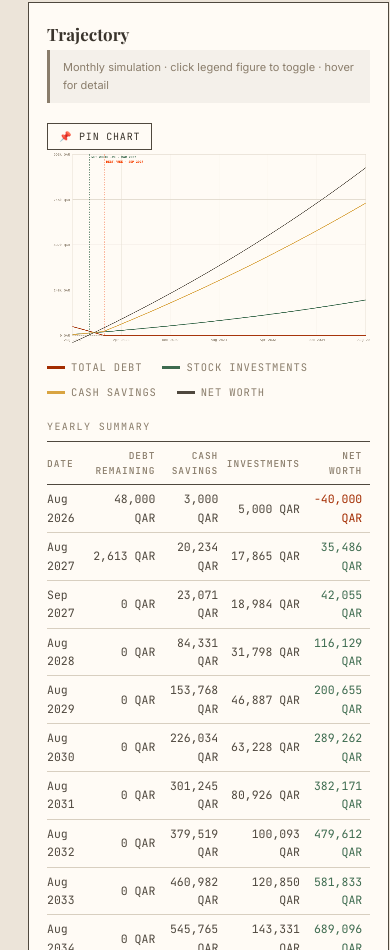
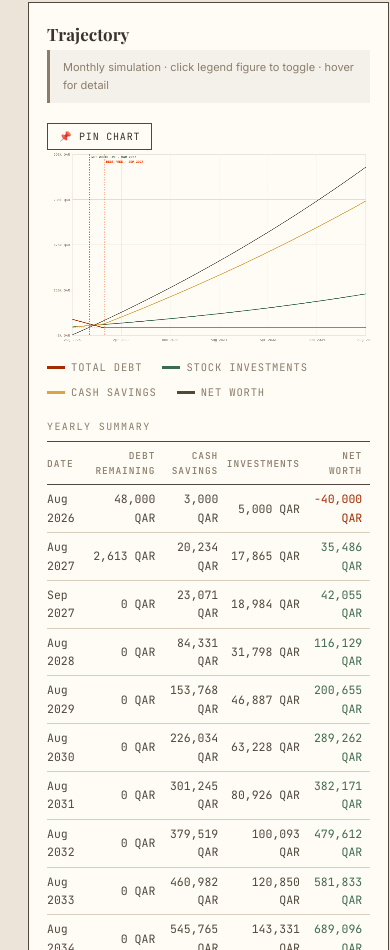
Before and after one commit to YahyaChaker/YahyaChaker.github.io, a plain HTML site: page index.html in a window 390 px wide. Shown: the part 3568-4518 px from the top of the page. Drawn offline with nearby package versions, Linux system fonts and the light colour scheme; no server answers; a web font is replaced by a local one.

Commit message:
Trajectory chart: support negative Y-range, shrink pinned panel on mobile
Screenshot-driven review of the chart work found two real gaps:
the Y-axis only ever spanned 0..max, so a series running deeply
negative (e.g. cash savings during a monthly deficit) drew below
the visible canvas and simply vanished — exactly the case where
seeing the trend matters most. Y() now scales across the full
min..max range, with the zero gridline redrawn only when the range
actually crosses it. Also found the pinned chart covered nearly
the whole viewport on mobile, blocking the input fields it's meant
to be pinned alongside; capped it to 65vh with a tighter width on
narrow screens.

```diff
--- a/index.html
+++ b/index.html
@@ -122,6 +122,10 @@
     box-shadow:0 10px 34px rgba(58,52,44,.35);
   }
   .chartbox.is-pinned .yrtable{display:none}
+  @media(max-width:640px){
+    .chartbox.is-pinned{max-height:65vh;top:10px;right:8px;width:88vw}
+    .chartbox.is-pinned .note{display:none}
+  }
   .chart-placeholder{display:none}
   .pin-stats{display:none;gap:10px;flex-wrap:wrap;margin:10px 0 2px}
   .chartbox.is-pinned .pin-stats{display:flex}
@@ -598,24 +602,34 @@
     var W=cv.width, H=cv.height;
     ctx.clearRect(0,0,W,H);
     var s=res.series, n=s.length;
-    var maxV=1;
-    s.forEach(function(p){ maxV=Math.max(maxV, p.debt, p.inv, p.cash, Math.abs(p.inv+p.cash-p.debt)); });
+    // range covers the lowest excursion too (e.g. cash running negative during a shortfall) —
+    // otherwise those stretches draw below the axis and vanish off-canvas.
+    var maxV=1, minV=0;
+    s.forEach(function(p){
+      var nw=p.inv+p.cash-p.debt;
+      maxV=Math.max(maxV, p.debt, p.inv, p.cash, nw);
+      minV=Math.min(minV, p.debt, p.inv, p.cash, nw);
+    });
     maxV*=1.08;
+    if(minV<0) minV*=1.08;
+    var span=(maxV-minV)||1;
 
     var padL=82, padR=14, padT=14, padB=44;
     var X=function(i){ return padL + (W-padL-padR)*(i/(n-1||1)); };
-    var Y=function(v){ return padT + (H-padT-padB)*(1 - v/maxV); };
+    var Y=function(v){ return padT + (H-padT-padB)*(1 - (v-minV)/span); };
 
     // horizontal gridlines + y labels
     ctx.font="11px 'JetBrains Mono', monospace"; ctx.fillStyle="#8a7d6b"; ctx.strokeStyle="#d8cfc0"; ctx.lineWidth=1;
     for(var g=0; g<=4; g++){
-      var v=maxV*g/4, y=Y(v);
+      var v=minV + span*g/4, y=Y(v);
       ctx.beginPath(); ctx.moveTo(padL,y); ctx.lineTo(W-padR,y); ctx.stroke();
       ctx.textAlign="right"; ctx.fillText(fmtK(v), padL-8, y+4);
     }
-    // zero line for net worth reference
-    ctx.strokeStyle="#8a7d6b"; ctx.setLineDash([3,4]); ctx.lineWidth=1;
-    ctx.beginPath(); ctx.moveTo(padL,Y(0)); ctx.lineTo(W-padR,Y(0)); ctx.stroke(); ctx.setLineDash([]);
+    // zero line, only meaningful as a separate reference when the range dips below it
+    if(minV<0){
+      ctx.strokeStyle="#8a7d6b"; ctx.setLineDash([3,4]); ctx.lineWidth=1;
+      ctx.beginPath(); ctx.moveTo(padL,Y(0)); ctx.lineTo(W-padR,Y(0)); ctx.stroke(); ctx.setLineDash([]);
+    }
 
     // vertical gridlines + x labels (~6 ticks)
     ctx.textAlign="center";
```
